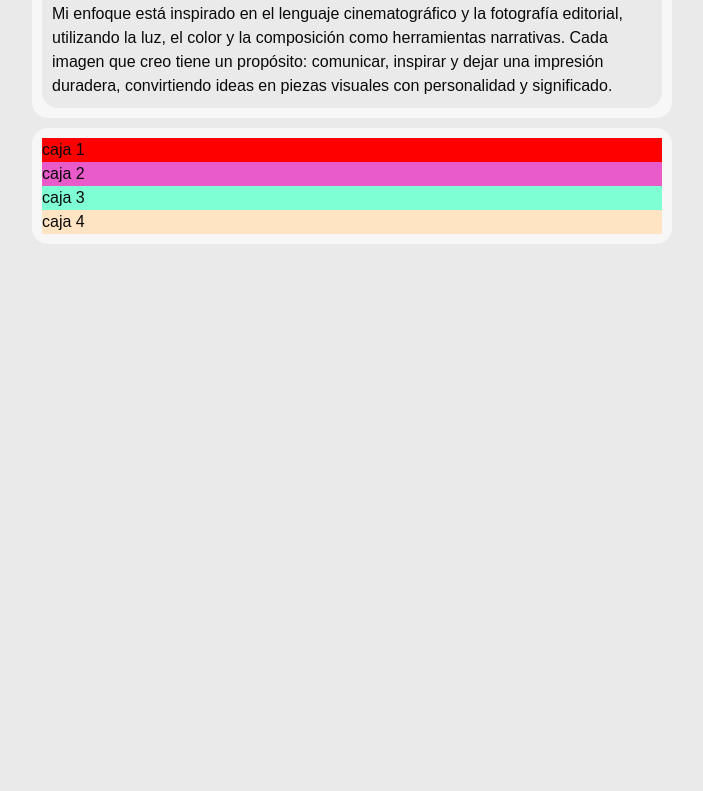
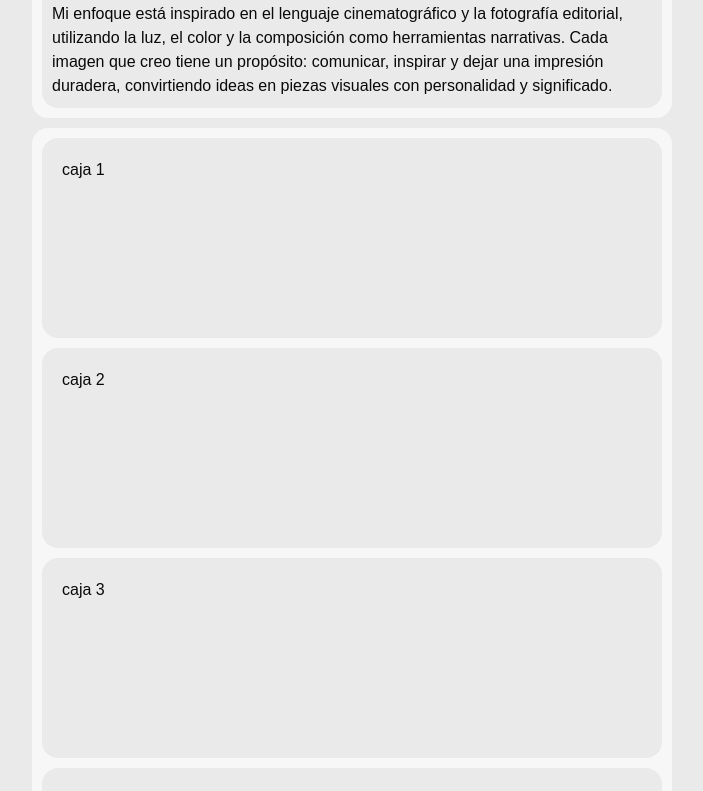
Before and after one commit to fedebarrazaa/photographer-project, a React (Vite) app: page /perfil in a window 1280 px wide. Shown: the part 880-1671 px from the top of the page, without its empty margins (288-991 px from the left). Before the commit the page ends 1124 px from the top, so only its background shows below. Built offline with nearby package versions, Linux system fonts and the light colour scheme.

Commit message:
new changes

```diff
--- a/src/styles/perfil.module.css
+++ b/src/styles/perfil.module.css
@@ -71,7 +71,7 @@
 
 /*box*/
 .section_box {
-     background-color: #f7f7f7;
+    background-color: #f7f7f7;
 
     border-radius: 1em;
     padding: 10px;
@@ -80,6 +80,8 @@
     margin-top: 10px;
 
     display: grid;
+    gap: 10px;
+    grid-template-rows: 200px 200px 200px 200px;
     flex-direction: column;
 }
 @media (min-width: 900px) {
@@ -88,17 +90,23 @@
     }
 }
 
-
-
 .box_1 {
-    background-color: red;
+    background-color: #EAEAEA;
+    border-radius: 1em;
+    padding: 20px;
 }
 .box_2 {
-    background-color: #E95ACB;
+    background-color: #EAEAEA;
+    border-radius: 1em;
+    padding: 20px;
 }
 .box_3{
-    background-color: aquamarine;
+    background-color: #EAEAEA;
+    border-radius: 1em;
+    padding: 20px;
 }
 .box_4 {
-    background-color: bisque;
+    background-color: #EAEAEA;
+    border-radius: 1em;
+    padding: 20px;
 }
```
